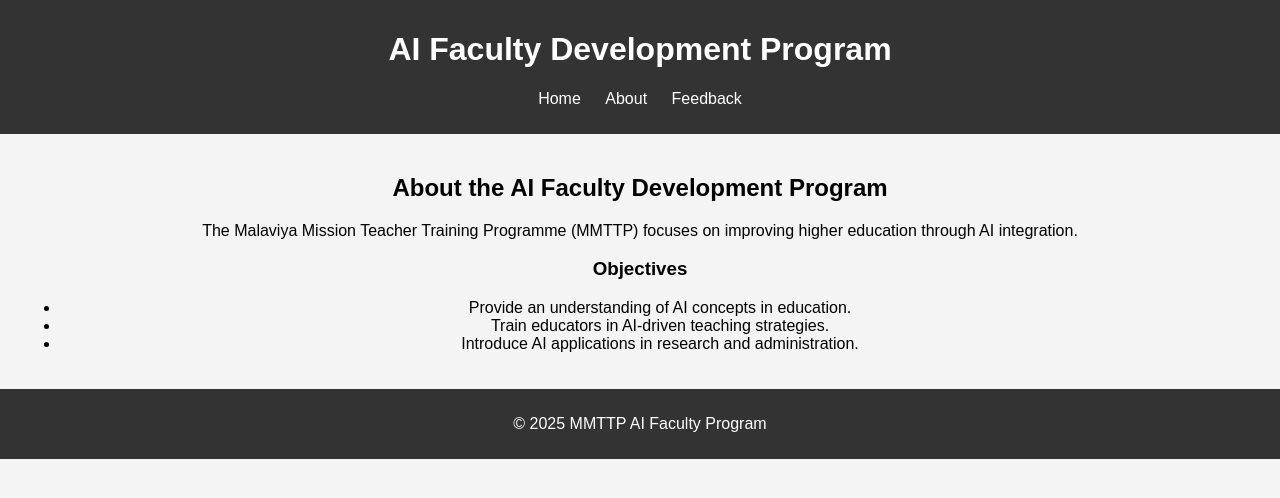
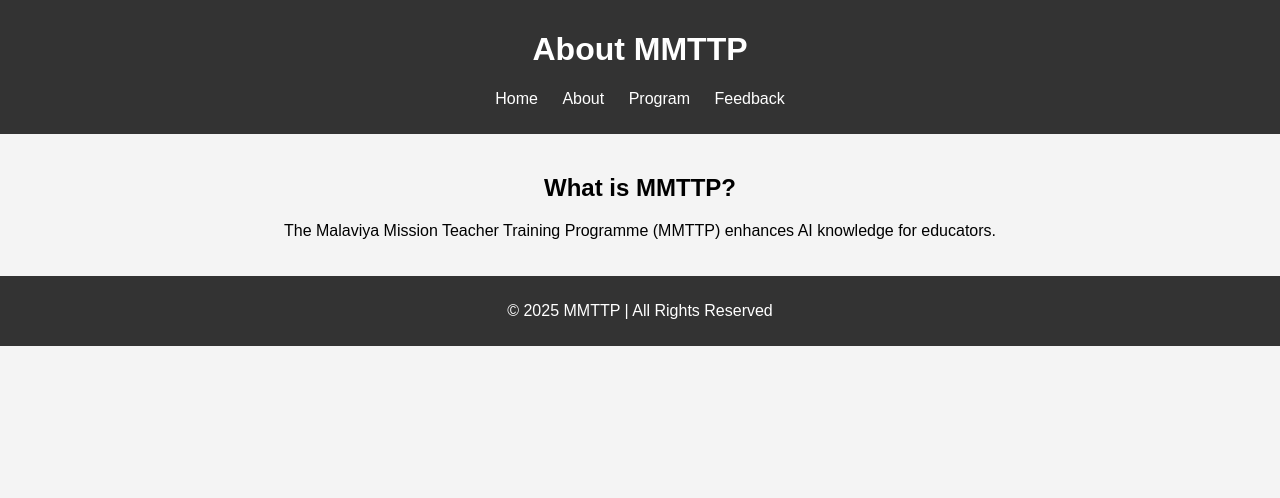
Before and after one commit to santoshsingh4382/santoshsingh4382.github.io, a plain HTML site: page about.html in a window 1280 px wide. Drawn offline with Linux system fonts and the light colour scheme.

Commit message:
Update about.html

```diff
--- a/about.html
+++ b/about.html
@@ -3,22 +3,29 @@
 <head>
     <meta charset="UTF-8">
     <meta name="viewport" content="width=device-width, initial-scale=1.0">
-    <title>About the Program</title>
+    <title>About MMTTP</title>
     <link rel="stylesheet" href="style.css">
 </head>
 <body>
-    <div id="header"></div>
+    <header>
+        <h1>About MMTTP</h1>
+        <nav>
+            <ul>
+                <li><a href="index.html">Home</a></li>
+                <li><a href="about.html">About</a></li>
+                <li><a href="program.html">Program</a></li>
+                <li><a href="feedback.html">Feedback</a></li>
+            </ul>
+        </nav>
+    </header>
+
     <main>
-        <h2>About the AI Faculty Development Program</h2>
-        <p>The Malaviya Mission Teacher Training Programme (MMTTP) focuses on improving higher education through AI integration.</p>
-        <h3>Objectives</h3>
-        <ul>
-            <li>Provide an understanding of AI concepts in education.</li>
-            <li>Train educators in AI-driven teaching strategies.</li>
-            <li>Introduce AI applications in research and administration.</li>
-        </ul>
+        <h2>What is MMTTP?</h2>
+        <p>The Malaviya Mission Teacher Training Programme (MMTTP) enhances AI knowledge for educators.</p>
     </main>
-    <div id="footer"></div>
-    <script src="script.js"></script>
+
+    <footer>
+        <p>© 2025 MMTTP | All Rights Reserved</p>
+    </footer>
 </body>
 </html>
```
